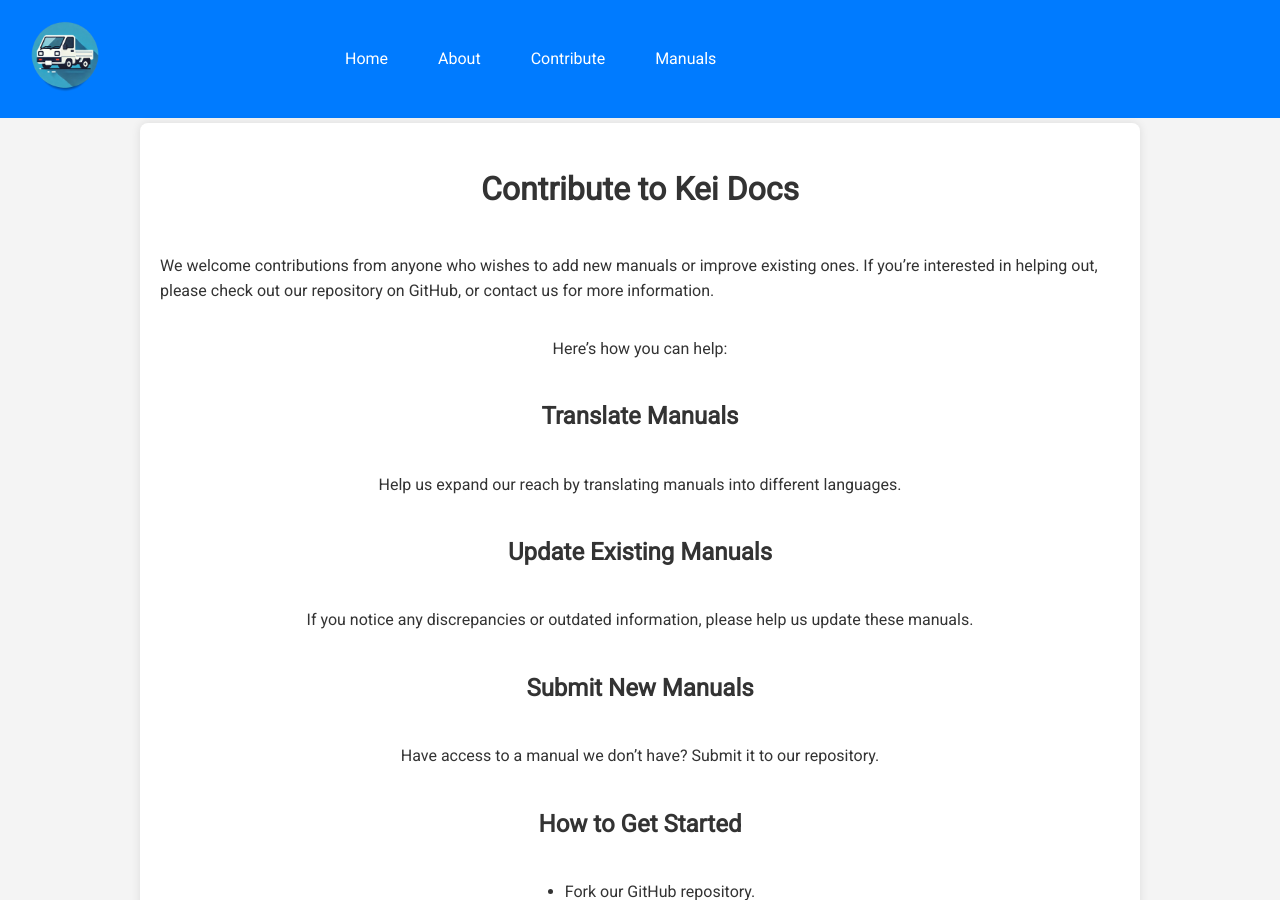
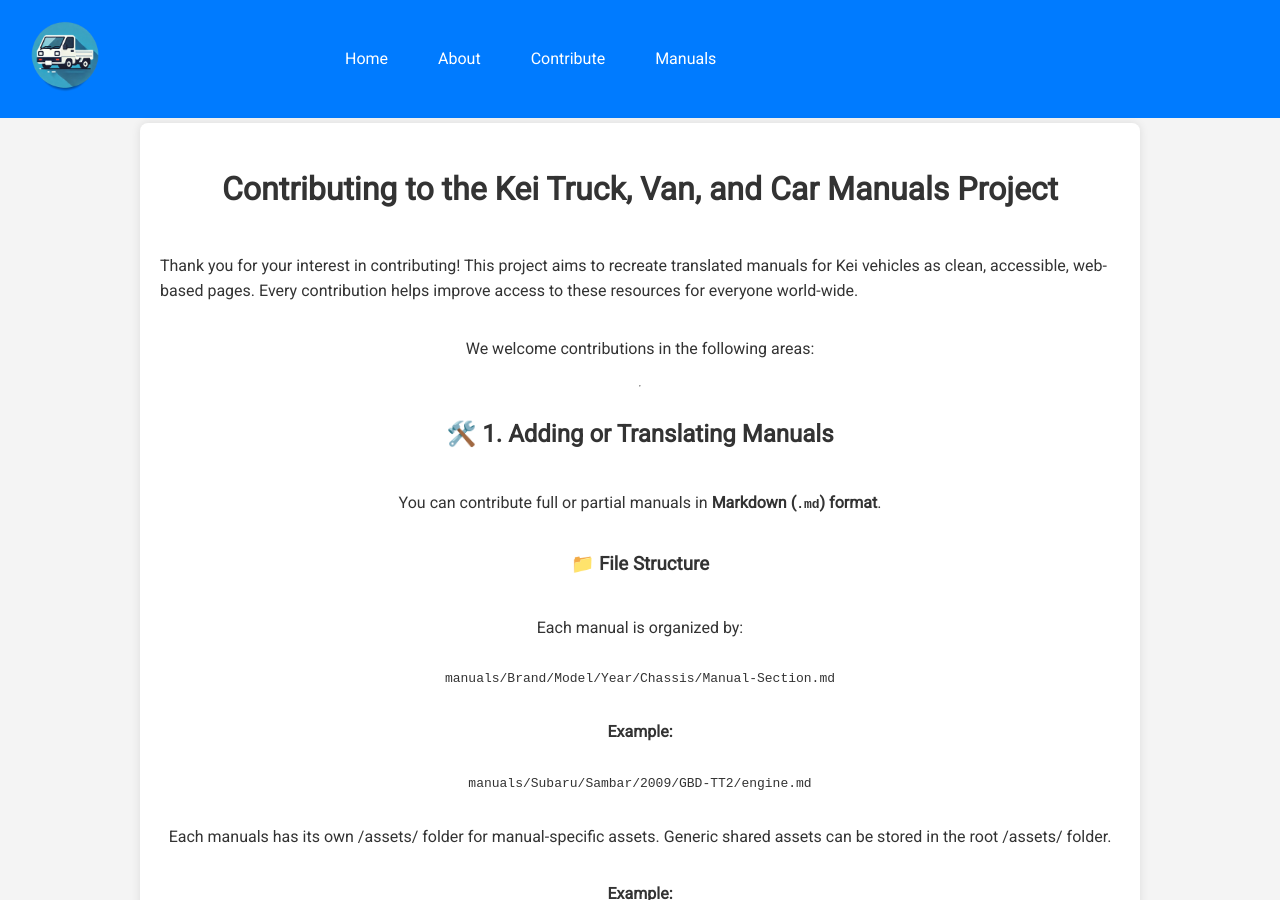
Before and after one commit to tlorien/Kei-Truck-Van-and-Car-Manuals, a Jekyll site: the page built from contribute.md, in a window 1280 px wide and 900 px high. Built offline with Jekyll 4.4.1, drawn with Linux system fonts in a browser that asks for light colours; some of the changed text lies outside the part shown.

```diff
--- a/contribute.md
+++ b/contribute.md
@@ -3,35 +3,6 @@
 title: Contribute
 permalink: /contribute/
 ---
-
-# Contribute to {{ site.title }}
-
-We welcome contributions from anyone who wishes to add new manuals or improve existing ones. If you're interested in helping out, please check out our repository on GitHub, or contact us for more information.
-
-Here’s how you can help:
-
-## Translate Manuals
-Help us expand our reach by translating manuals into different languages.
-
-## Update Existing Manuals
-If you notice any discrepancies or outdated information, please help us update these manuals.
-
-## Submit New Manuals
-Have access to a manual we don’t have? Submit it to our repository.
-
-## How to Get Started
-- Fork our GitHub repository.
-- Make your changes.
-- Submit a pull request.
-
-## Contact Us
-
-**Contact**: {{ site.email }}
-
----
-
-New:
-
 # Contributing to the Kei Truck, Van, and Car Manuals Project
 
 Thank you for your interest in contributing! This project aims to recreate translated manuals for Kei vehicles as clean, accessible, web-based pages. Every contribution helps improve access to these resources for everyone world-wide.
```
Also changed, not shown: manuals/Subaru/Sambar/2009/GBD-TT2/diagnostics.md (+2 -0 lines), manuals/Subaru/Sambar/2009/GBD-TT2/assets/images/6-1-5.PNG (added).
